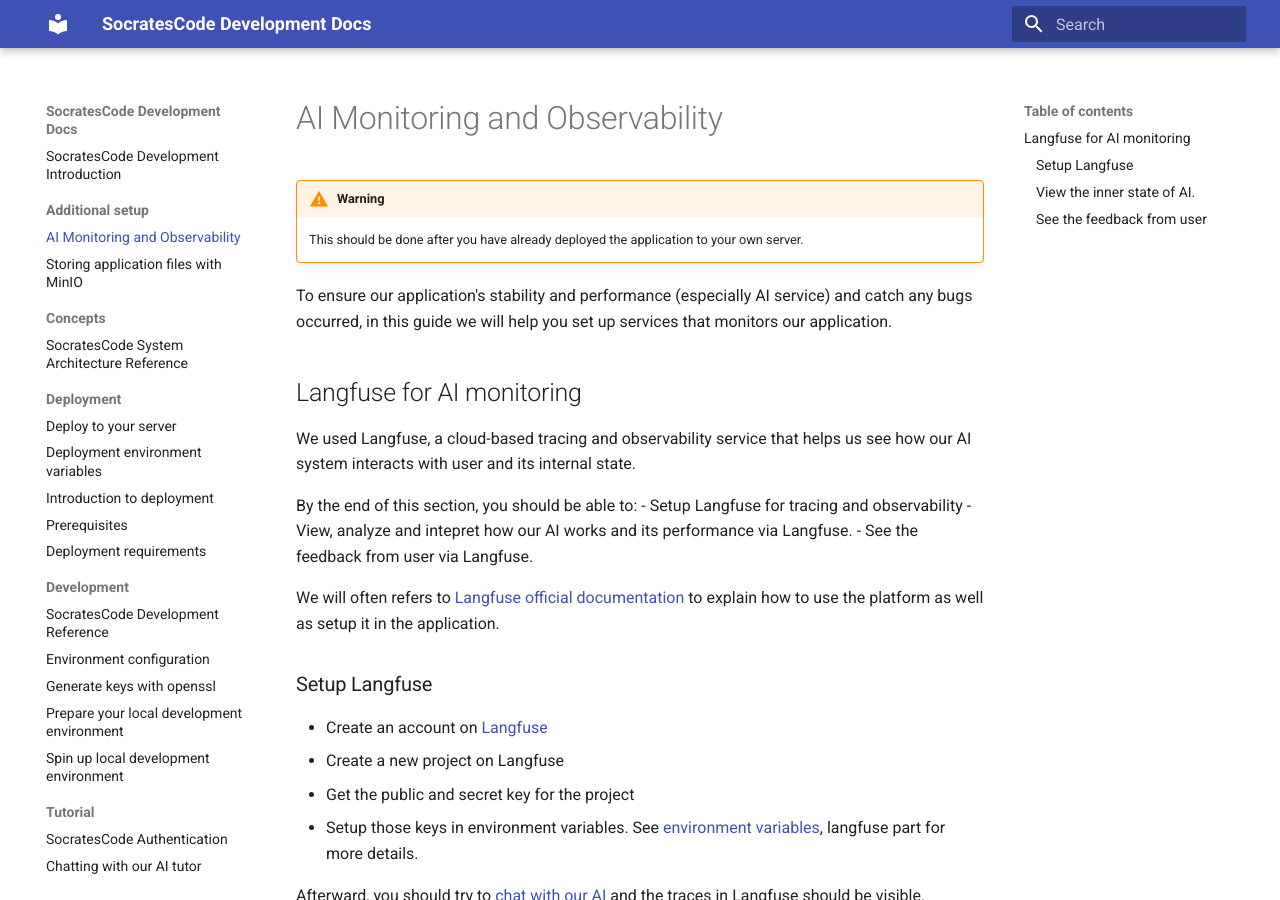
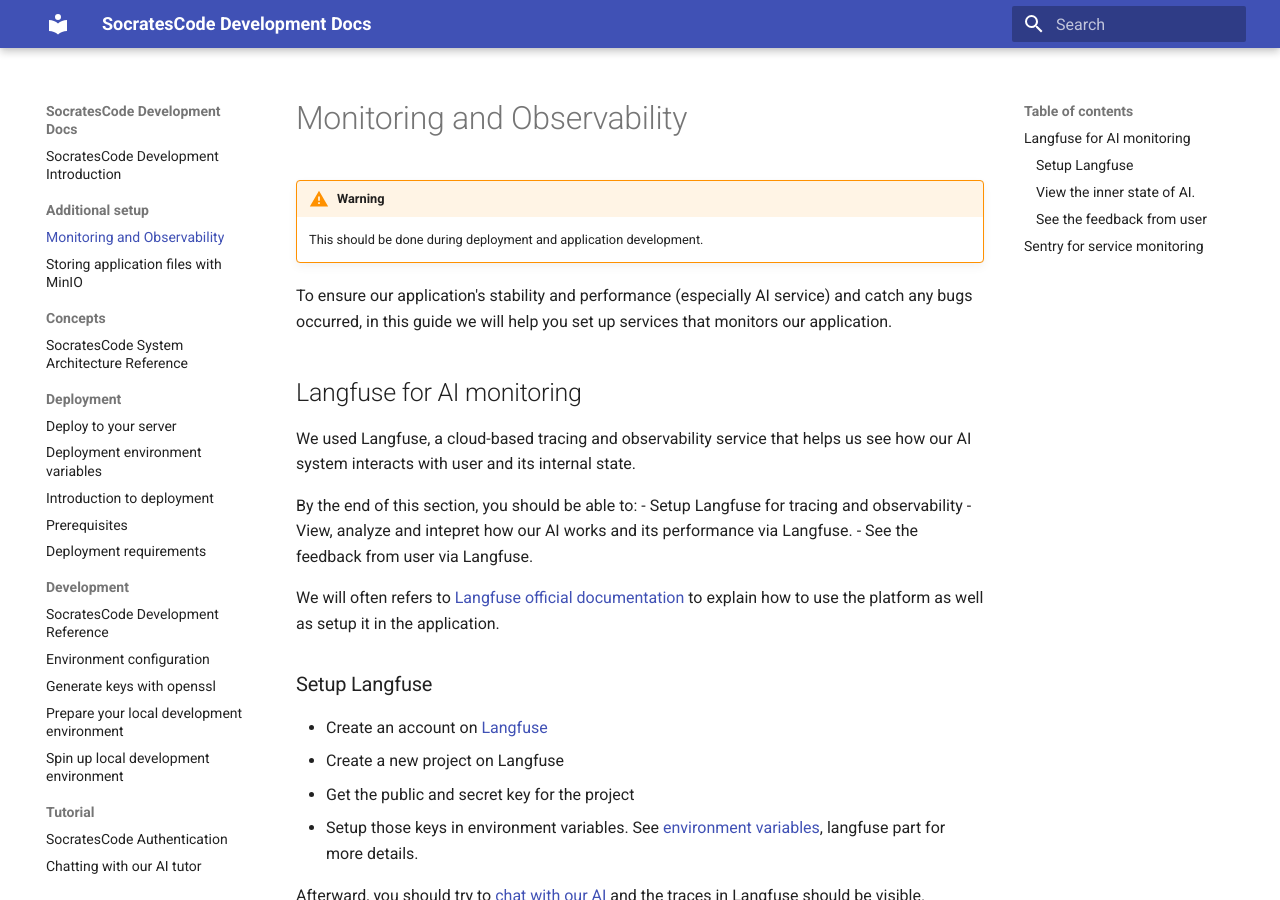
Before and after one commit to SocratesCodes/doc, an MkDocs documentation site: the page built from docs/additional setup/langfuse.md, in a window 1280 px wide and 900 px high. Built offline with MkDocs 1.6.1 and Material for MkDocs 9.7.7, drawn with Linux system fonts in a browser that asks for light colours; some of the changed text lies outside the part shown.

Commit message:
Update langfuse.md

```diff
--- a/docs/additional setup/langfuse.md
+++ b/docs/additional setup/langfuse.md
@@ -1,7 +1,7 @@
-# AI Monitoring and Observability
+# Monitoring and Observability
 
 !!! warning "Warning"
-    This should be done after you have already deployed the application to your own server.
+    This should be done during deployment and application development.
 
 To ensure our application's stability and performance (especially AI service) and catch any bugs occurred, in this guide we will help you set up services that monitors our application.
 
@@ -47,3 +47,7 @@
 You can also view this information along with the trace that user feedback on by clicking on the Trace name within the Scores section:
 ![Feedback on Langfuse](public/images/feedback_on_langfuse_3.png)
 ![Feedback on Langfuse](public/images/feedback_on_langfuse_2.png)
+
+## Sentry for service monitoring
+!!! warning "Doc in construction"
+    This section is still under construction and will be updated soon.
```
